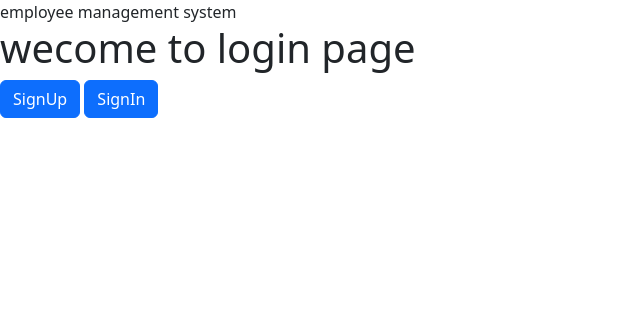
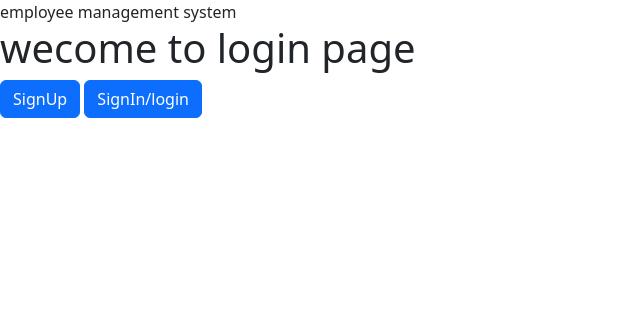
Before and after one commit to PrincePandeycode/django_registration, a Django app: page / in a window 1280 px wide. Shown: the top 324 px of the page, without its empty margins (0-640 px from the left). Run offline with Django 4.2, Linux system fonts and the light colour scheme.

Commit message:
singin/login

```diff
--- a/loginapp/templates/loginapp/index.html
+++ b/loginapp/templates/loginapp/index.html
@@ -26,7 +26,7 @@
     <a href="/signout" class="btn btn-primary">SignOut</a>
     {% else %}
     <a href="/signup" class="btn btn-primary">SignUp</a>
-    <a href="/signIn" class="btn btn-primary">SignIn</a>
+    <a href="/signIn" class="btn btn-primary">SignIn/login</a>
    {% endif %}
     <script src="https://cdn.jsdelivr.net/npm/bootstrap@5.3.2/dist/js/bootstrap.bundle.min.js" integrity="sha384-C6RzsynM9kWDrMNeT87bh95OGNyZPhcTNXj1NW7RuBCsyN/o0jlpcV8Qyq46cDfL" crossorigin="anonymous"></script>
 
```
